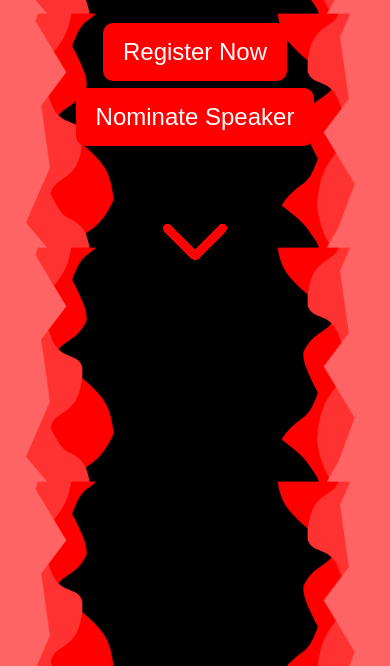
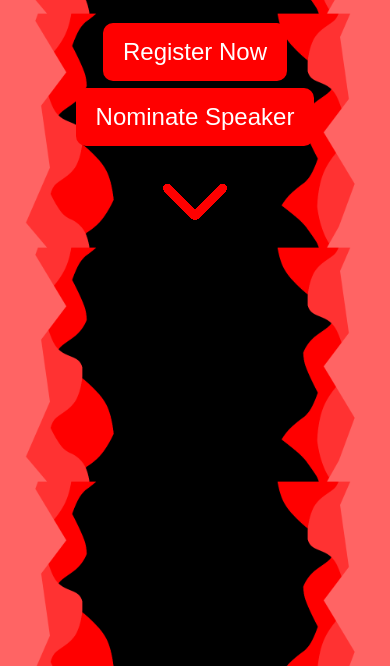
Before and after one commit to SirBob01/TEDxZobelSchool, a plain HTML site: page index.html in a window 390 px wide. Shown: the part 178-844 px from the top of the page. Drawn offline with nearby package versions, Linux system fonts and the light colour scheme.

Commit message:
responsive v5

```diff
--- a/index.html
+++ b/index.html
@@ -26,11 +26,13 @@
 
 					<a href="nominate.html">
 						<button class="landing-link">Nominate Speaker</button>
-					</a><br/><br/><br/><br/>
+					</a><br/>
 
-					<a href="#details">
-						<img src="media/arrow-down.png"/>
-					</a>
+					<div id="arrow-down">
+						<a href="#details">
+							<img src="media/arrow-down.png"/>
+						</a>
+					</div>
 				</center>
 			</div>
 
--- a/main.css
+++ b/main.css
@@ -124,6 +124,12 @@ a {
 	color: #FFFFFF;
 }
 
+#arrow-down {
+	width: 256px;
+	height: 256px;
+	margin-top: 5%;
+}
+
 .footer-link {
 	color: #333333;
 }
```
